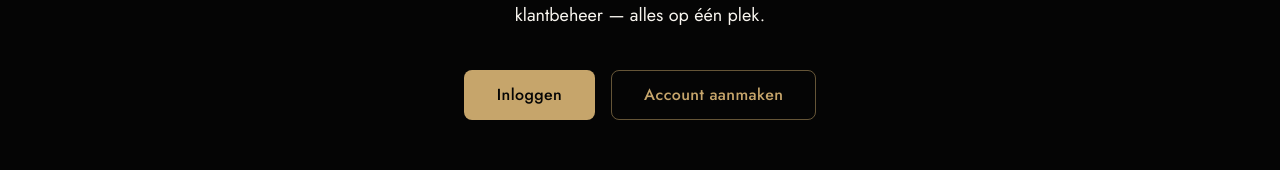
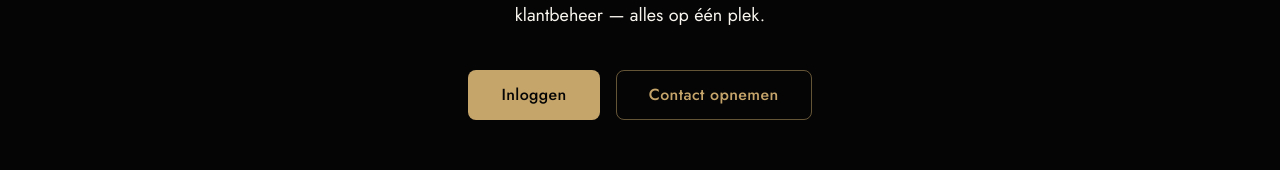
Before and after one commit to webdesignerstudio/aureamaison, a Next.js app: page / in a window 1280 px wide. Shown: the part 444-614 px from the top of the page. Built offline with nearby package versions, Linux system fonts and the light colour scheme.

Commit message:
fix: remove misleading Account aanmaken button, replace with Contact CTA

```diff
--- a/src/app/page.tsx
+++ b/src/app/page.tsx
@@ -32,11 +32,11 @@ export default function Home() {
                 Inloggen
               </GoldButton>
             </Link>
-            <Link href="/login">
+            <a href="mailto:Aureamaisonfloors@gmail.com">
               <GoldButton variant="outline" size="lg">
-                Account aanmaken
+                Contact opnemen
               </GoldButton>
-            </Link>
+            </a>
           </div>
         </div>
       </section>
```
